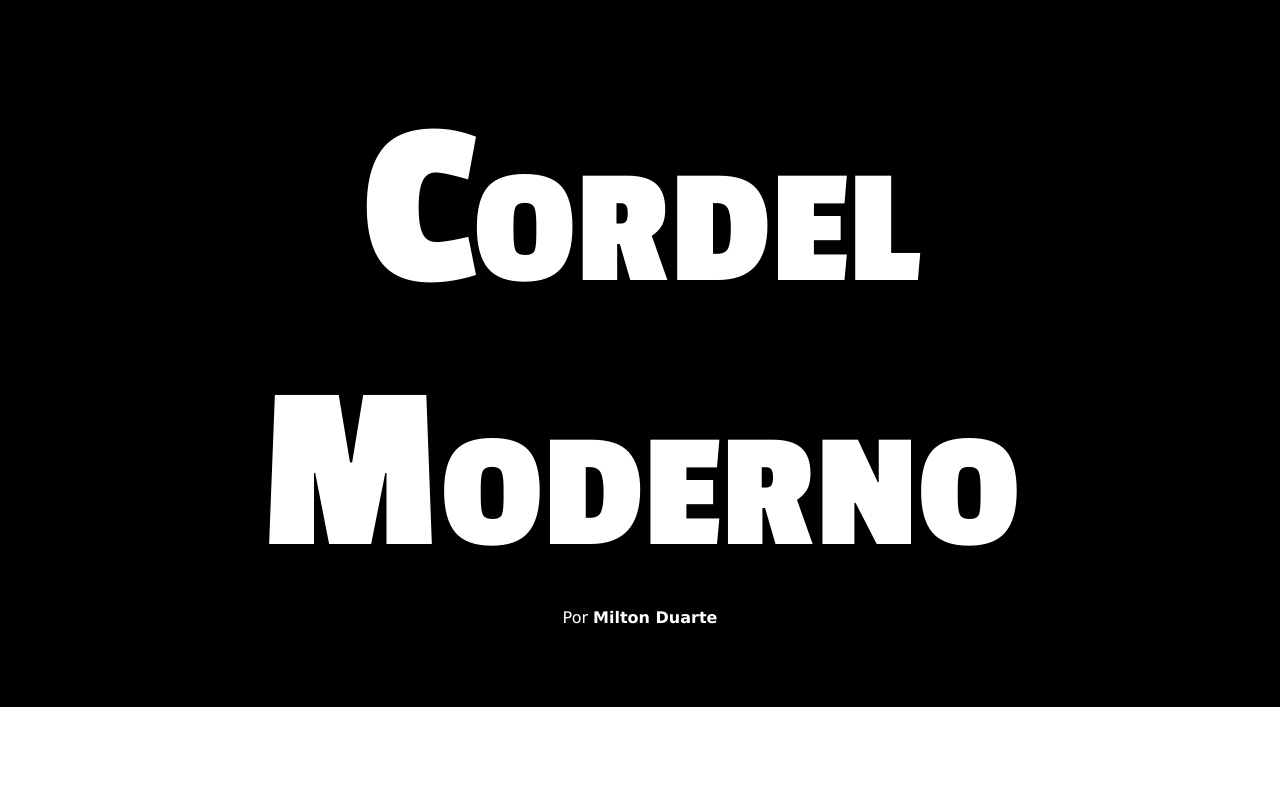
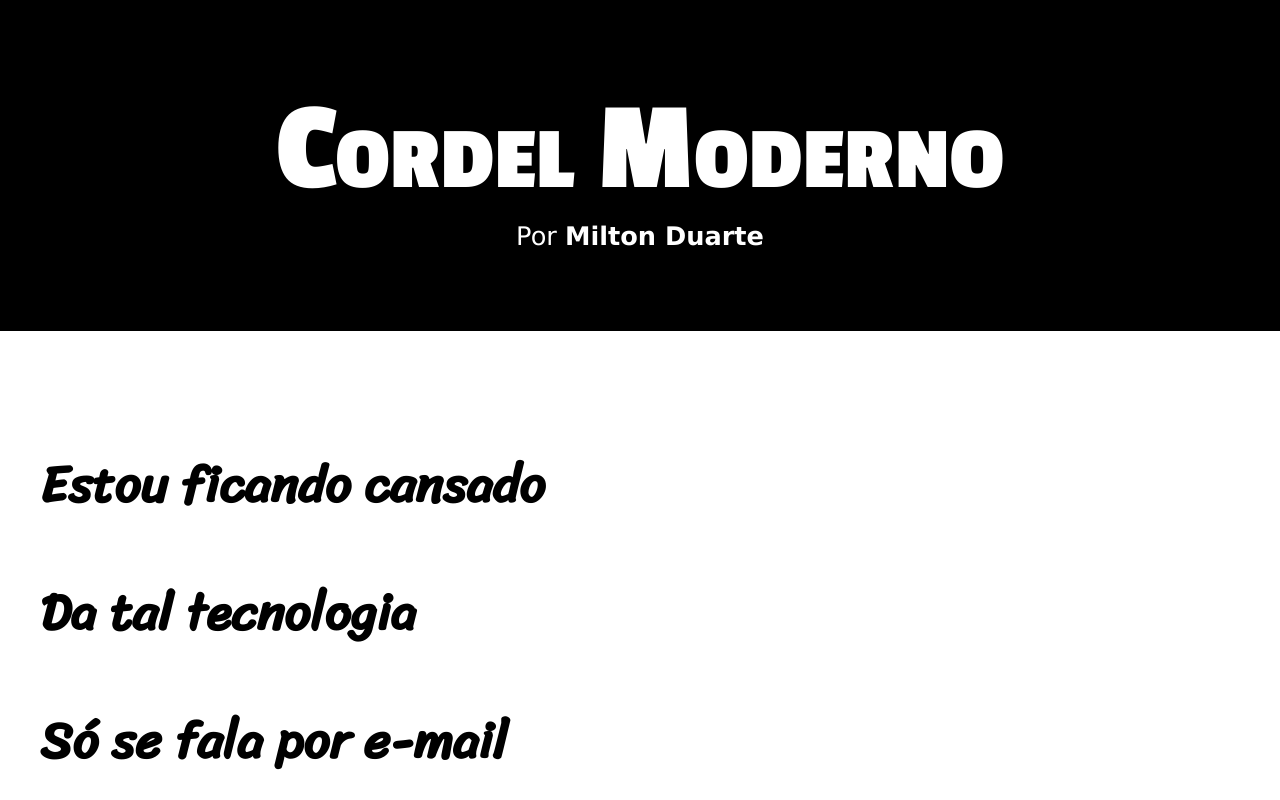
Before and after one commit to ptamay/projetoCordel, a plain HTML site: page index.html in a window 1280 px wide. Shown: the top 800 px of the page. Drawn offline with Linux system fonts and the light colour scheme.

Commit message:
Correção de cabeçalho e fontes

```diff
--- a/estilos/style.css
+++ b/estilos/style.css
@@ -28,8 +28,6 @@ body, html {
 
 }
 
-
-
 header, section, footer {
     width: 100%;
 }
@@ -37,7 +35,6 @@ header, section, footer {
 h1 {
     font-variant: small-caps;
     font-family: var(--fonte2);
-    font-size: 15em;
 
 }
 
@@ -58,6 +55,12 @@ header {
     padding-top: 10vh;
     padding-bottom: 10vh;
     text-align: center;
+    font-size: 5vw;
+
+}
+
+header > p {
+    font-size: 2vw;
 }
 
 section {
@@ -66,7 +69,7 @@ section {
     padding-left: 30px;
     line-height: 2.5em;
     height: 50%;
-    font-size: 3em;
+    font-size: 4vw;
 
 }
 
```
